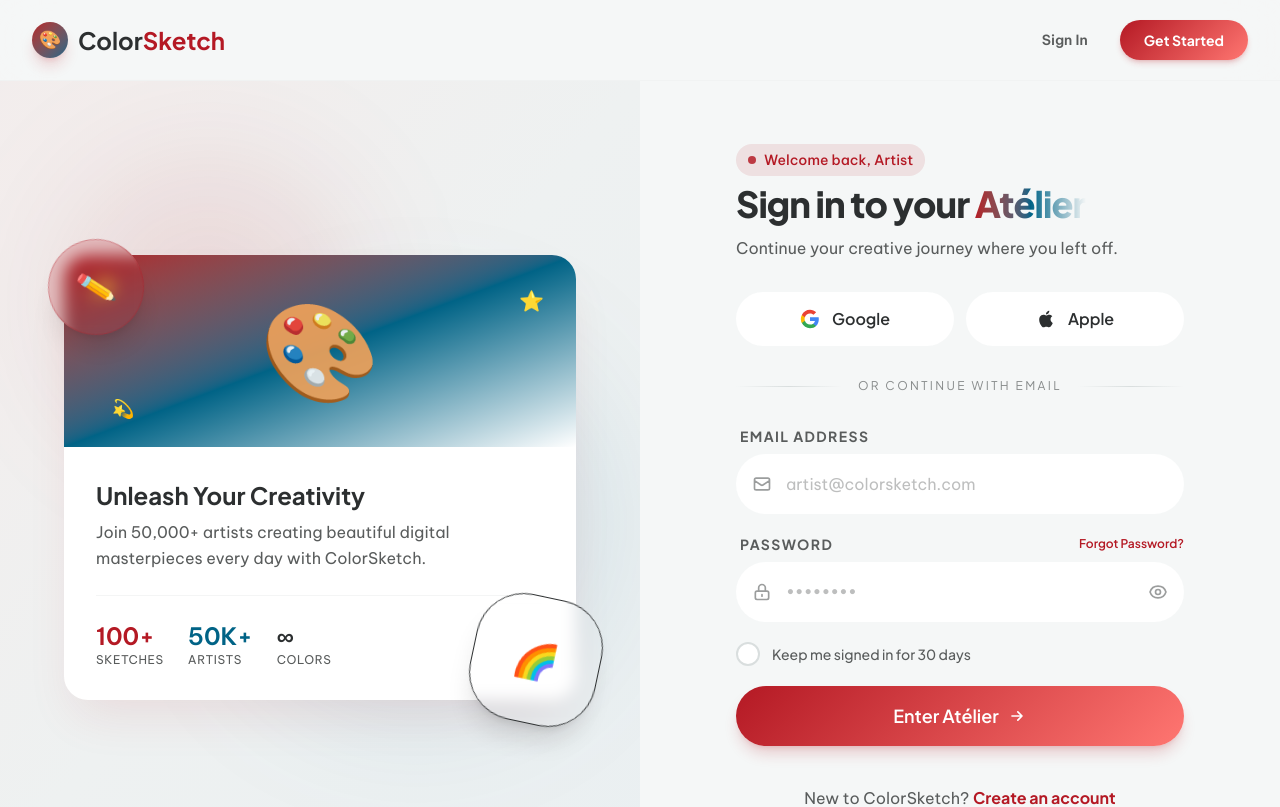
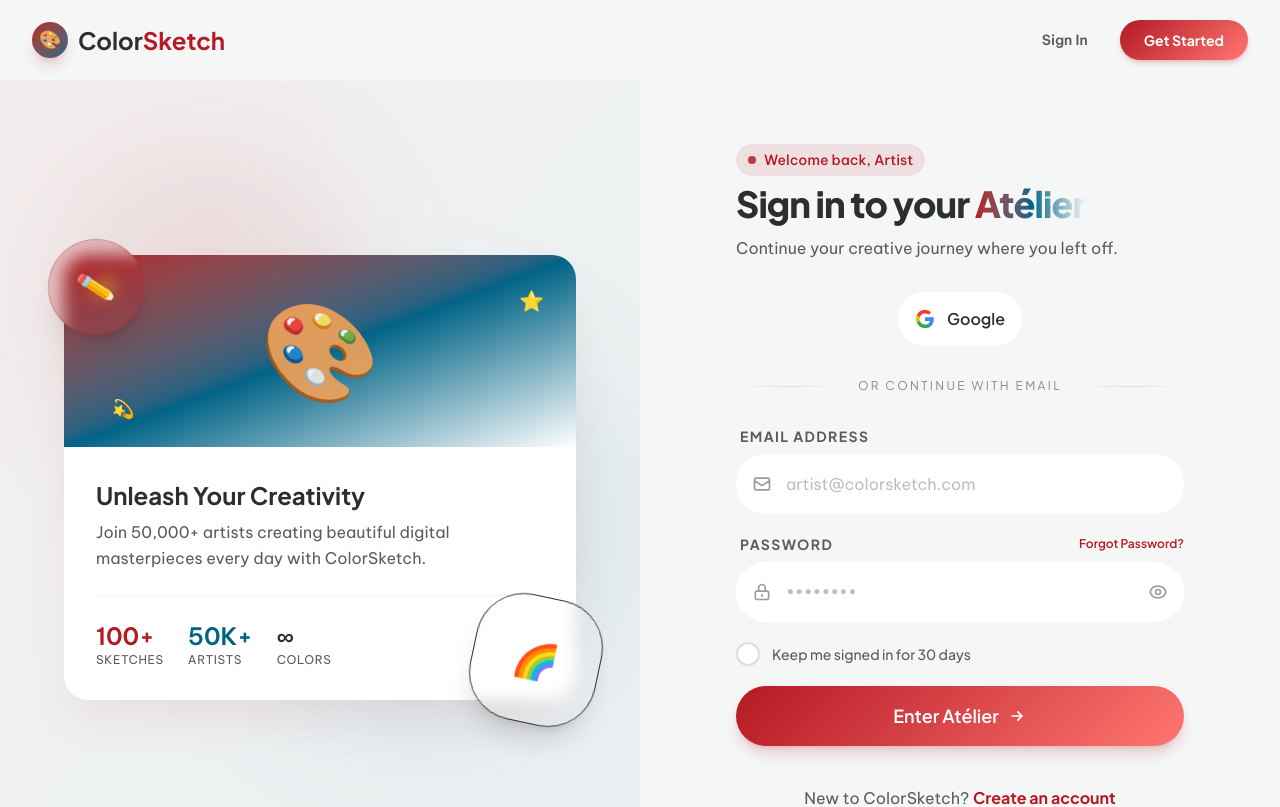
Before and after one commit to ibimina/colorsketch, a Next.js app: page /login in a window 1280 px wide. Shown: the top 807 px of the page. Built offline with nearby package versions, Linux system fonts and the light colour scheme.

Commit message:
feat: update auth page  oauth styling

```diff
--- a/src/app/(auth)/login/page.tsx
+++ b/src/app/(auth)/login/page.tsx
@@ -110,11 +110,11 @@
             </div>
 
             {/* OAuth Buttons */}
-            <div className="grid grid-cols-2 gap-3">
+            <div className="grid items-center justify-center gap-3">
                 <button
                     type="button"
                     onClick={() => handleOAuthLogin("google")}
-                    className="group relative flex items-center justify-center gap-3 py-3.5 px-4 rounded-2xl bg-surface-container-lowest hover:bg-white border border-transparent hover:border-outline-variant/30 transition-all duration-300 soft-touch text-on-background font-headline font-semibold overflow-hidden"
+                    className="group relative w-max flex items-center justify-center gap-3 py-3.5 px-4 rounded-2xl bg-surface-container-lowest hover:bg-white border border-transparent hover:border-outline-variant/30 transition-all duration-300 soft-touch text-on-background font-headline font-semibold overflow-hidden"
                 >
                     <div className="absolute inset-0 bg-linear-to-r from-[#4285F4]/5 via-[#34A853]/5 to-[#EA4335]/5 opacity-0 group-hover:opacity-100 transition-opacity duration-300"></div>
                     <svg className="w-5 h-5 relative z-10" viewBox="0 0 24 24">
@@ -125,7 +125,7 @@
                     </svg>
                     <span className="relative z-10">Google</span>
                 </button>
-                <button
+                {/* <button
                     type="button"
                     onClick={() => handleOAuthLogin("apple")}
                     className="group relative flex items-center justify-center gap-3 py-3.5 px-4 rounded-2xl bg-surface-container-lowest hover:bg-on-background border border-transparent hover:border-on-background transition-all duration-300 soft-touch text-on-background hover:text-surface font-headline font-semibold overflow-hidden"
@@ -134,7 +134,7 @@
                         <path d="M18.71 19.5c-.83 1.24-1.71 2.45-3.05 2.47-1.34.03-1.77-.79-3.29-.79-1.53 0-2 .77-3.27.82-1.31.05-2.3-1.32-3.14-2.53C4.25 17 2.94 12.45 4.7 9.39c.87-1.52 2.43-2.48 4.12-2.51 1.28-.02 2.5.87 3.29.87.78 0 2.26-1.07 3.81-.91.65.03 2.47.26 3.64 1.98-.09.06-2.17 1.28-2.15 3.81.03 3.02 2.65 4.03 2.68 4.04-.03.07-.42 1.44-1.38 2.83M13 3.5c.73-.83 1.94-1.46 2.94-1.5.13 1.17-.34 2.35-1.04 3.19-.69.85-1.83 1.51-2.95 1.42-.15-1.15.41-2.35 1.05-3.11z" />
                     </svg>
                     <span className="relative z-10">Apple</span>
-                </button>
+                </button> */}
             </div>
 
             {/* Divider */}
--- a/src/app/(auth)/signup/page.tsx
+++ b/src/app/(auth)/signup/page.tsx
@@ -123,7 +123,7 @@
         }
     };
 
-    const handleOAuthLogin = async (provider: "google" | "apple") => {
+    const handleOAuthLogin = async (provider: "google") => {
         setError(null);
         const supabase = createClient();
 
@@ -159,11 +159,11 @@
             </div>
 
             {/* OAuth Buttons */}
-            <div className="grid grid-cols-2 gap-3">
+            <div className="grid items-center justify-center  gap-3">
                 <button
                     type="button"
                     onClick={() => handleOAuthLogin("google")}
-                    className="group relative flex items-center justify-center gap-3 py-3.5 px-4 rounded-2xl bg-surface-container-lowest hover:bg-white border border-transparent hover:border-outline-variant/30 transition-all duration-300 soft-touch text-on-background font-headline font-semibold overflow-hidden"
+                    className="group w-max relative flex items-center justify-center gap-3 py-3.5 px-4 rounded-2xl bg-surface-container-lowest hover:bg-white border border-transparent hover:border-outline-variant/30 transition-all duration-300 soft-touch text-on-background font-headline font-semibold overflow-hidden"
                 >
                     <div className="absolute inset-0 bg-linear-to-r from-[#4285F4]/5 via-[#34A853]/5 to-[#EA4335]/5 opacity-0 group-hover:opacity-100 transition-opacity duration-300"></div>
                     <svg className="w-5 h-5 relative z-10" viewBox="0 0 24 24">
@@ -174,7 +174,7 @@
                     </svg>
                     <span className="relative z-10">Google</span>
                 </button>
-                <button
+                {/* <button
                     type="button"
                     onClick={() => handleOAuthLogin("apple")}
                     className="group relative flex items-center justify-center gap-3 py-3.5 px-4 rounded-2xl bg-surface-container-lowest hover:bg-on-background border border-transparent hover:border-on-background transition-all duration-300 soft-touch text-on-background hover:text-surface font-headline font-semibold overflow-hidden"
@@ -183,7 +183,7 @@
                         <path d="M18.71 19.5c-.83 1.24-1.71 2.45-3.05 2.47-1.34.03-1.77-.79-3.29-.79-1.53 0-2 .77-3.27.82-1.31.05-2.3-1.32-3.14-2.53C4.25 17 2.94 12.45 4.7 9.39c.87-1.52 2.43-2.48 4.12-2.51 1.28-.02 2.5.87 3.29.87.78 0 2.26-1.07 3.81-.91.65.03 2.47.26 3.64 1.98-.09.06-2.17 1.28-2.15 3.81.03 3.02 2.65 4.03 2.68 4.04-.03.07-.42 1.44-1.38 2.83M13 3.5c.73-.83 1.94-1.46 2.94-1.5.13 1.17-.34 2.35-1.04 3.19-.69.85-1.83 1.51-2.95 1.42-.15-1.15.41-2.35 1.05-3.11z" />
                     </svg>
                     <span className="relative z-10">Apple</span>
-                </button>
+                </button> */}
             </div>
 
             {/* Divider */}
```
